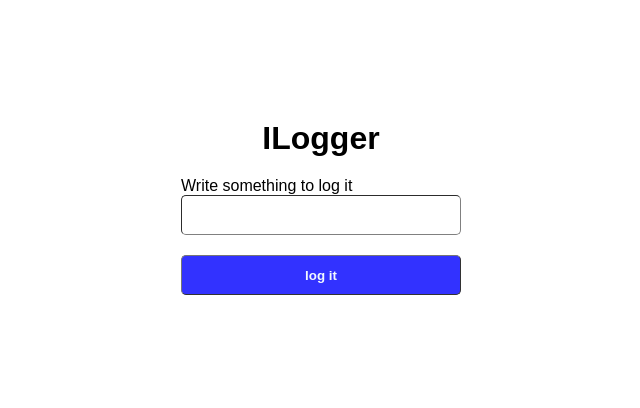
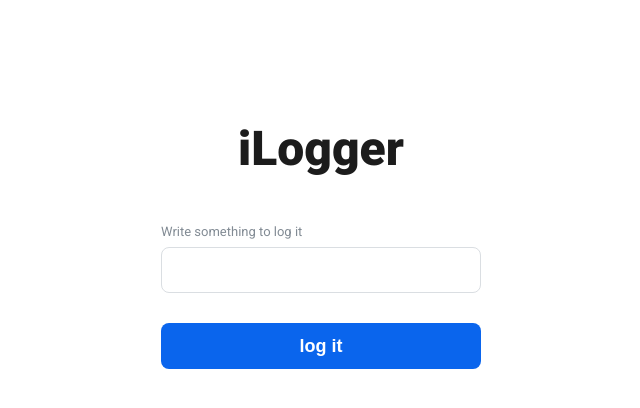
Before and after one commit to ezenevich/benj-mac-ios, a plain HTML site: page task_1_iLogger/index.html in a window 1280 px wide. Shown: the whole page, without its empty margins (319-959 px from the left). Drawn offline with Linux system fonts and the light colour scheme.

```diff
--- a/task_1_iLogger/index.html
+++ b/task_1_iLogger/index.html
@@ -2,17 +2,22 @@
 <html lang="en">
 <head>
     <meta charset="UTF-8">
+    <meta name="viewport" content="width=device-width, initial-scale=1.0">
     <title>Title</title>
     <link rel="stylesheet" href="styles.css">
+    <link href="https://fonts.googleapis.com/css2?family=Roboto:wght@400;700;900&display=swap" rel="stylesheet">
 </head>
 <body>
 <div class="wrapper">
-    <h1 class="title">ILogger</h1>
-    <form class="form">
+    <h1 class="title">iLogger</h1>
+    <form class="form" id="logger">
         <label for="text" class="label">Write something to log it</label>
-        <input id="text" class="text-field" type="text" required/>
+        <input id="text" name="text" class="text-field" type="text" required/>
         <button class="submit" type="submit">log it</button>
     </form>
 </div>
+<div class="console" id="terminal">
+</div>
+<script src="main.js"></script>
 </body>
 </html>
--- /dev/null
+++ b/task_1_iLogger/main.js
@@ -0,0 +1,10 @@
+const form = document.getElementById('logger');
+form.addEventListener('submit', event => logger(event));
+
+
+function logger(event) {
+    event.preventDefault();
+    const terminal = document.getElementById("terminal")
+    terminal.innerHTML += `<p>[${new Date().toLocaleDateString()} ${new Date().toLocaleTimeString()}]<span class="terminal-log"> ${form.text.value}</span></p>`;
+    form.text.value = '';
+}
--- a/task_1_iLogger/styles.css
+++ b/task_1_iLogger/styles.css
@@ -7,37 +7,76 @@
 .wrapper {
     margin: 120px auto 0;
     padding: 0 20px;
-    width: 320px;
-    font-family: Arial;
+    max-width: 360px;
+    font-family: 'Roboto', sans-serif;
 }
 
 .title {
-    margin-bottom: 20px;
+    margin-bottom: 40px;
     text-align: center;
+    font-size: 48px;
+    font-weight: 900;
+    color: #1c1c1c;
 }
 
 .form {
     width: 100%;
 }
 
+.label {
+    color: #828B94;
+    font-size: 13px;
+    line-height: 30px;
+}
+
 .text-field {
-    margin-bottom: 20px;
     display: block;
+    margin-bottom: 30px;
+    padding: 0 10px;
     width: 100%;
-    height: 40px;
-    border-radius: 5px;
-    border-width: 1px;
-    border-color: grey;
+    height: 46px;
+    border-radius: 8px;
+    border: 1px solid #DADEE2;
+    outline: none;
+    font-size: 15px;
+}
+
+.text-field:focus-visible {
+    border: 1px solid #84B5FF;
+    box-shadow: 0 0 4px rgb(10 101 237 / 40%);
+    outline: none;
 }
 
 .submit {
     display: block;
     width: 100%;
-    height: 40px;
-    background-color: blue;
-    color: aliceblue;
-    border-radius: 5px;
-    border-width: 1px;
+    height: 46px;
+    background-color: #0A65ED;
+    border-radius: 8px;
+    border: none;
+    font-size: 18px;
     font-weight: bold;
-    opacity: .8;
+    color: #ffffff;
+    cursor:pointer;
 }
+
+.submit:hover {
+   background-color: #2471f1;
+}
+
+.console {
+    position: absolute;
+    bottom: 50px;
+    left: 100px;
+    max-width: 680px;
+    font-family: Monospaced, monospace;
+    font-size: 15px;
+    color: #a8a8a8;
+    z-index: -2;
+}
+
+.terminal-log {
+    font-family: Monospaced, monospace;
+    font-size: 15px;
+    color: #4f4f4f;
+}
```
